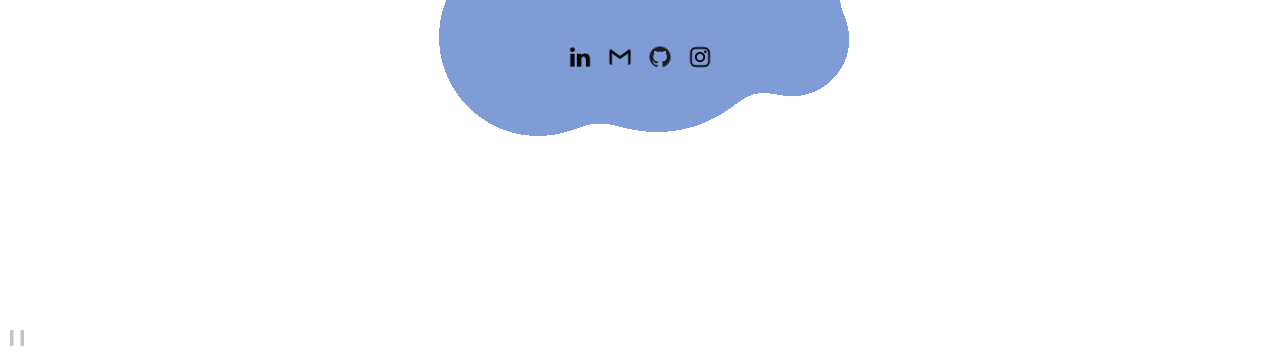
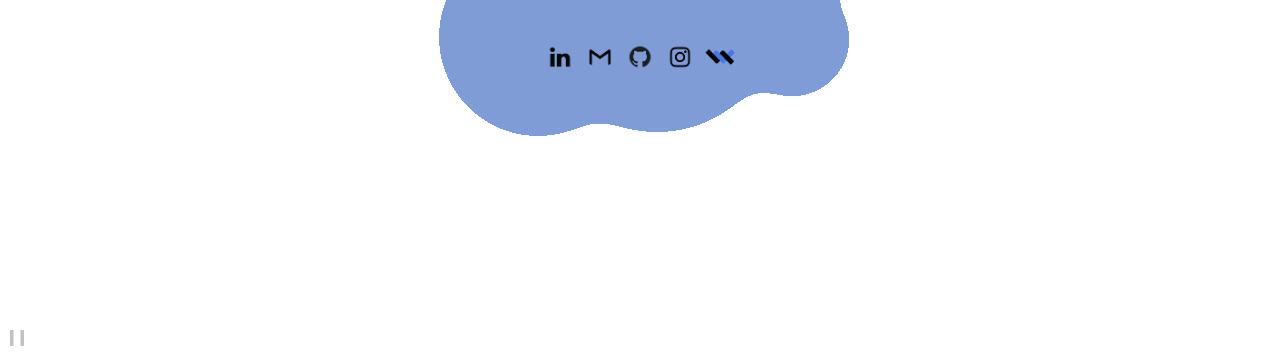
Before and after one commit to devin-sze/devinsze, a plain HTML site: page index.html in a window 1280 px wide. Shown: the part 442-800 px from the top of the page. Drawn offline with nearby package versions, Linux system fonts and the light colour scheme.

Commit message:
wirestock photography portfolio

```diff
--- a/index.html
+++ b/index.html
@@ -69,6 +69,7 @@
                 <div class="social mail" onclick="copyEmail()" onmousedown="copyEmail()" ontouchstart="copyEmail()" title="Copy Email"></div>
                 <a href="https://github.com/devin-sze" title="Github"><div class="social git"></div></a>
                 <a href="https://www.instagram.com/devinquiry/" title="Art Potfolio"><div class="social ig"></div></a>
+                <a href="https://wirestock.io/devin.sze" title="Photography Portfolio"><div class="social wirestock"></div></a>
 
                 <!-- <div class="social mail" onclick="copyEmail()" onmouseover="askEmail()" onmouseout="resetEmail()"> -->
                     <!-- <div class="social mail" onmouseover="askEmail()" onmouseout="resetEmail()"> -->
--- a/style.scss
+++ b/style.scss
@@ -501,12 +501,12 @@ a.text_link {
     align-items: center;
     margin-top: 50px;
 
-    grid-template-columns: repeat(4, auto);
+    grid-template-columns: repeat(5, auto);
     .social {
         height: 30px;
         width: 30px;
         background-size: cover;
-        margin: 0px 5px;
+        margin: 2.5px 5px;
         border-radius: 5px;
         cursor: pointer;
         transition: all 0.3s;
@@ -845,6 +845,7 @@ a.text_link {
 .ln {
     background-image: url("linkedin.png");
 }
+
 .mail {
     background-image: url("email.png");
     > #mail_arrow {
@@ -878,6 +879,12 @@ a.text_link {
 }
 .devpost {
     background-image: url("logo_devpost.png");
+}
+.wirestock {
+    background-image: url("logo_wirestock.png");
+    background-position: center;
+    background-size: contain !important;
+    background-repeat: no-repeat;
 }
 .more {
     background-image: url("logo_more.png");
@@ -1016,6 +1023,9 @@ html:not([data-scroll='0']) {
     }
 }
 @media only screen and (max-width: 450px) {
+    .social_container {
+        grid-template-columns: repeat(3, auto);
+    }
     .carousel_container {
         grid-template-columns:repeat(1, 1fr);
         .carousel_more {
```
Also changed, not shown: logo_wirestock.png (added), style.css, 1 other file.
